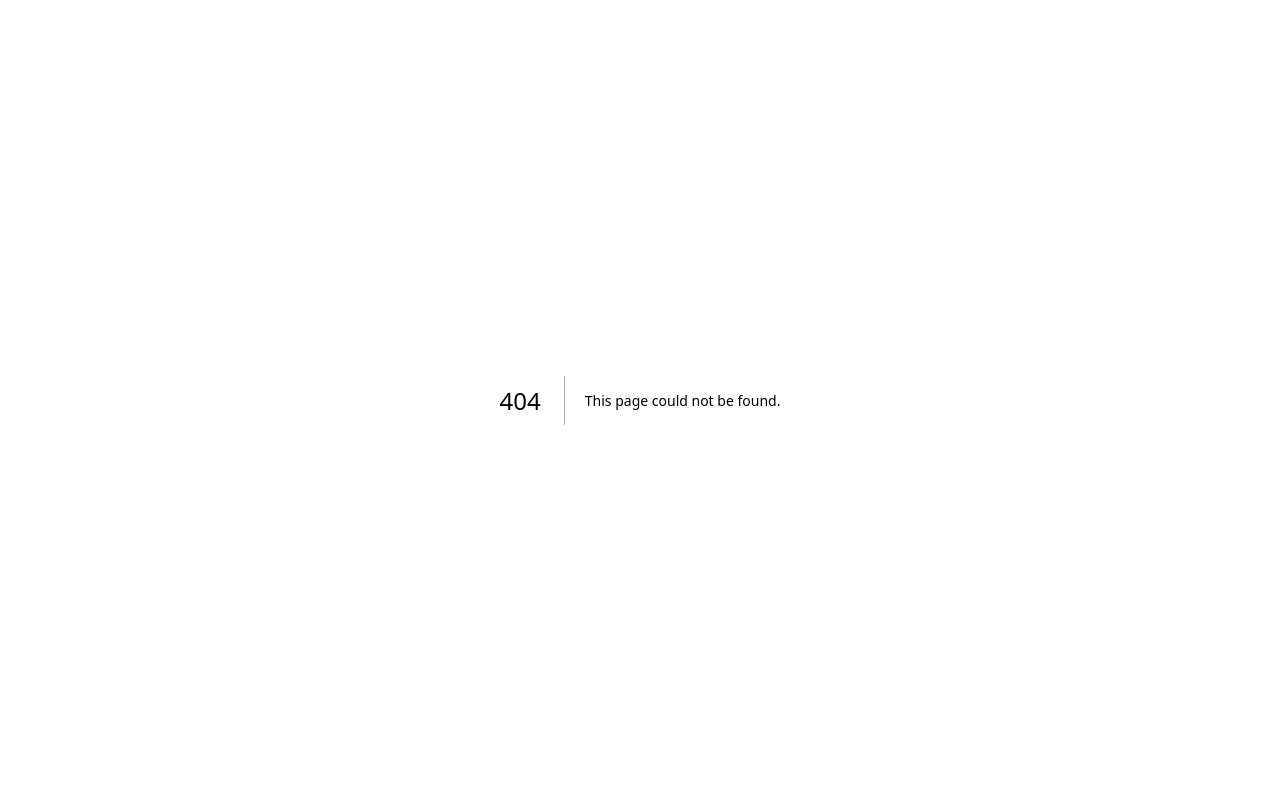
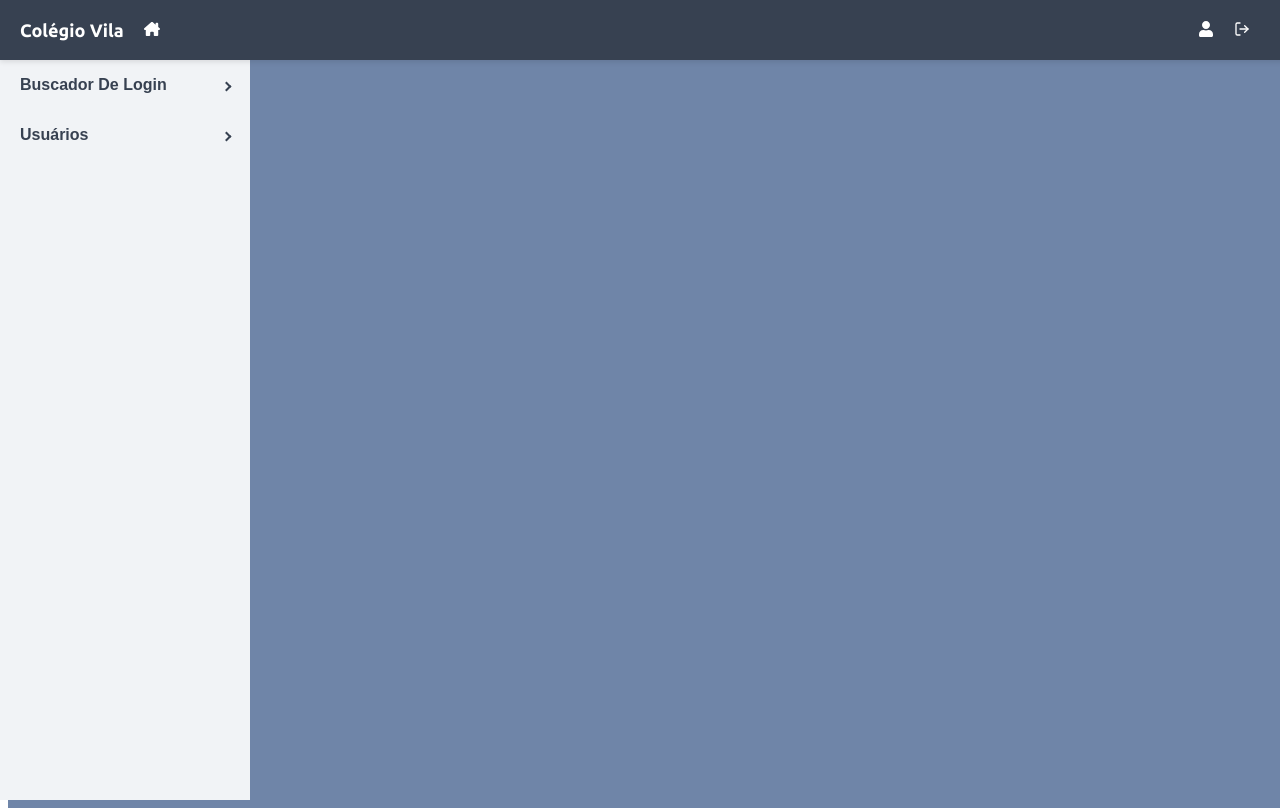
Before and after one commit to Andersonlima13/buscador-nextv2, a Next.js app: page /profile in a window 1280 px wide. Before the commit this address had no page. Built offline with nearby package versions, Linux system fonts and the light colour scheme.

Commit message:
pagina de profile

```diff
--- /dev/null
+++ b/src/app/profile/page.tsx
@@ -0,0 +1,15 @@
+import React from "react";
+import Sidebar_component from "../components/Sidebar";
+import Navbar from "../components/Navbar"
+
+
+export default function register() {
+  return (
+    <div style={{ display: 'flex', minHeight: '100vh', background: '#6f85a8' }}>
+    <Navbar />
+    <Sidebar_component />
+
+
+  </div>
+  );
+}
```
